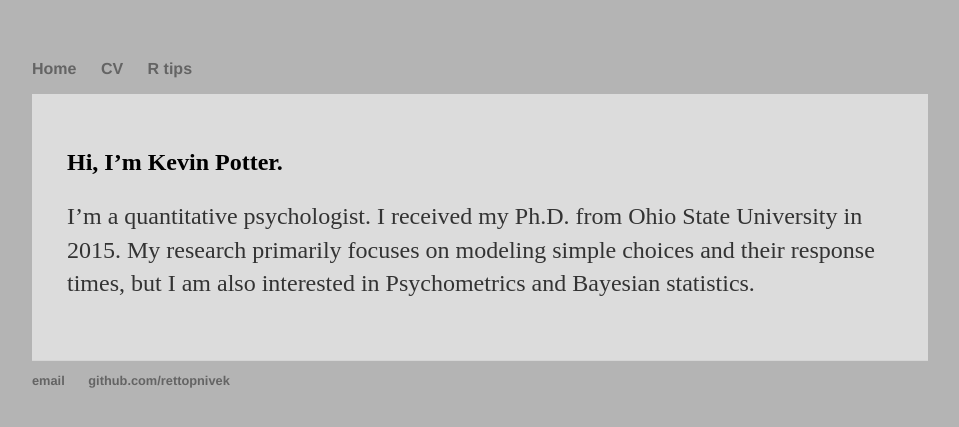
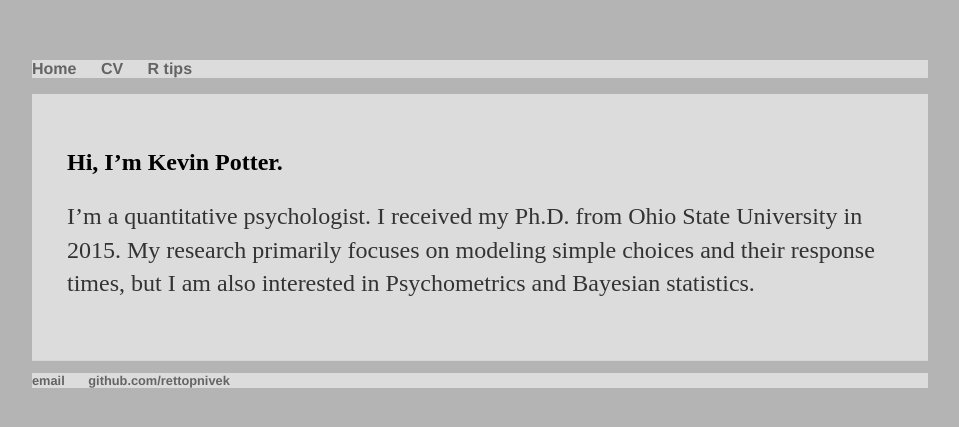
Before and after one commit to rettopnivek/rettopnivek.github.io, a Jekyll site: the page built from index.md, in a window 1280 px wide. Shown: the top 427 px of the page, without its empty margins (160-1119 px from the left). Built offline with Jekyll 4.4.1, drawn with Linux system fonts in a browser that asks for light colours.

Commit message:
Update main.css

```diff
--- a/css/main.css
+++ b/css/main.css
@@ -14,6 +14,7 @@ nav ul, footer ul {
     padding: 0px;
     list-style: none;
     font-weight: bold;
+    background: rgb(220, 220, 220);
 }
 nav ul li, footer ul li {
     display: inline;
```
